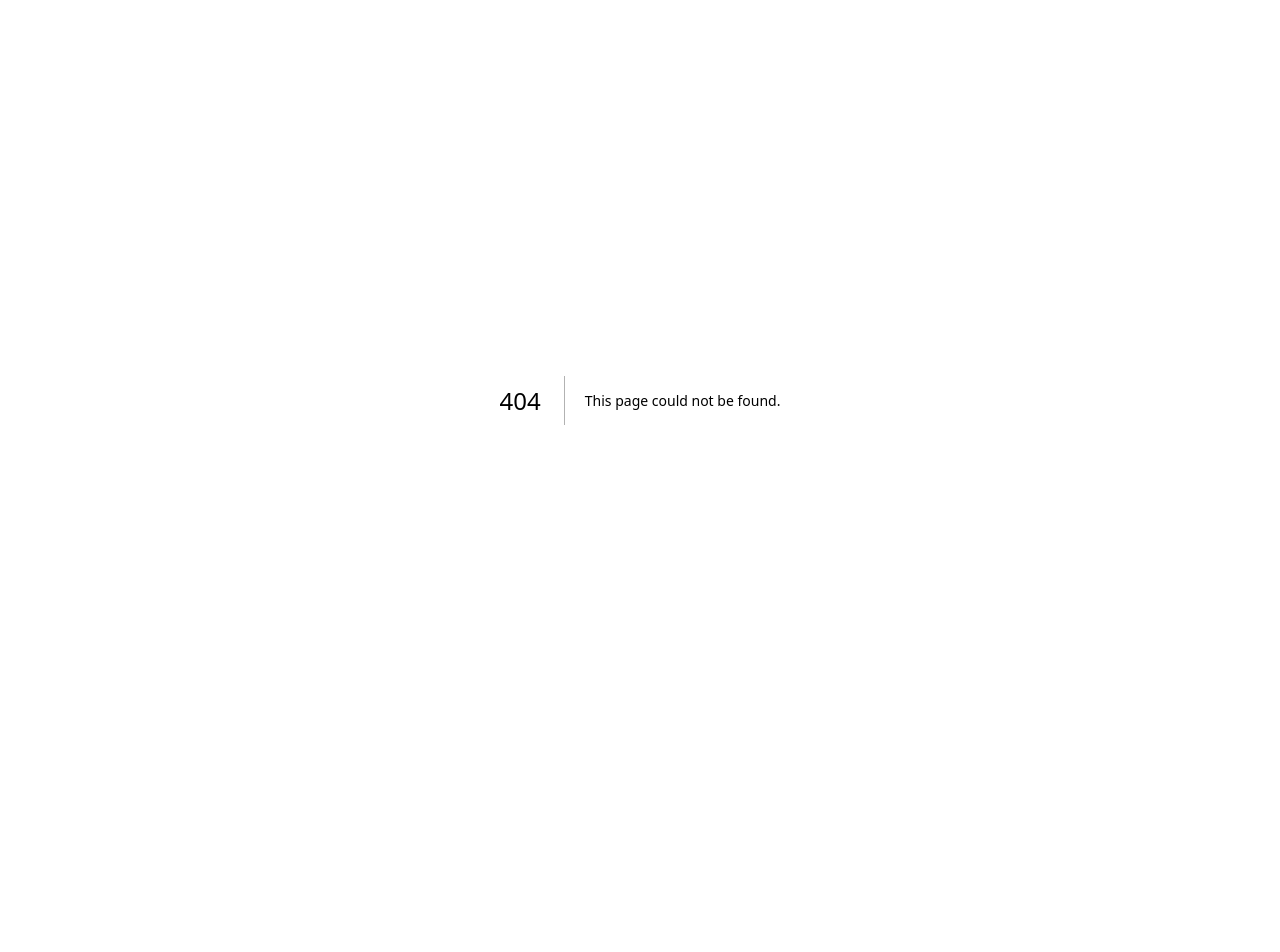
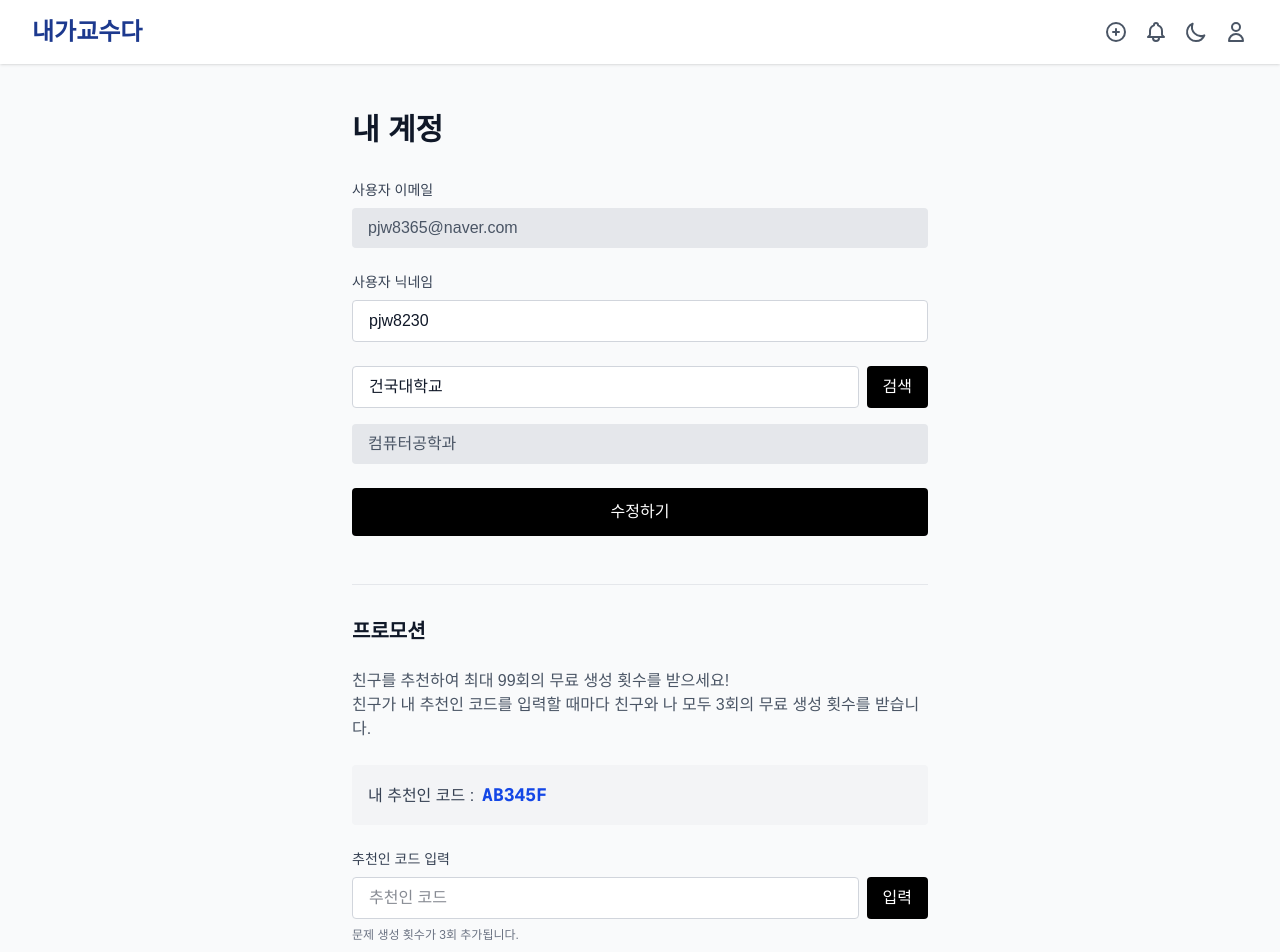
Before and after one commit to K-UniLab/Improfessor-FE, a Next.js app: page /mypage in a window 1280 px wide. Before the commit this address had no page. Shown: the top 952 px of the page. Before the commit the page ends 800 px from the top, so only its background shows below. Built offline with nearby package versions, Linux system fonts and the light colour scheme.

Commit message:
feat: 헤더 컴포넌트의 다크 모드 토글 기능 개선 및 페이지네이션 스타일 최적화: 사용자 경험을 향상시키기 위해 다크 모드 상태 저장 방식 수정 및 페이지네이션 버튼 디자인 업데이트

```diff
--- /dev/null
+++ b/src/app/mypage/page.tsx
@@ -0,0 +1,126 @@
+'use client';
+
+import Header from "@/components/Header";
+import { useState } from "react";
+
+export default function MyPage() {
+  // 더미 사용자 정보 (추후 API 연동 예정)
+  const [email] = useState("pjw8365@naver.com");
+  const [nickname, setNickname] = useState("pjw8230");
+  const [university, setUniversity] = useState("건국대학교");
+  const [department] = useState("컴퓨터공학과");
+  const [referralCode] = useState("AB345F");
+  const [inputReferral, setInputReferral] = useState("");
+
+  return (
+    <div className="min-h-screen bg-gray-50 dark:bg-gray-900">
+      <Header />
+
+      <main className="max-w-xl mx-auto px-4 sm:px-6 lg:px-0 py-12">
+        {/* 내 계정 */}
+        <h1 className="text-3xl font-bold text-gray-900 dark:text-white mb-8">내 계정</h1>
+
+        {/* 사용자 이메일 */}
+        <div className="space-y-6">
+          <div>
+            <label className="block text-sm font-medium text-gray-700 dark:text-gray-300 mb-2">사용자 이메일</label>
+            <input
+              type="email"
+              value={email}
+              disabled
+              className="w-full px-4 py-2 bg-gray-200 dark:bg-gray-700 text-gray-600 dark:text-gray-400 rounded focus:outline-none cursor-not-allowed"
+            />
+          </div>
+
+          {/* 닉네임 */}
+          <div>
+            <label className="block text-sm font-medium text-gray-700 dark:text-gray-300 mb-2">사용자 닉네임</label>
+            <input
+              type="text"
+              value={nickname}
+              onChange={(e) => setNickname(e.target.value)}
+              className="w-full px-4 py-2 bg-white dark:bg-gray-800 border border-gray-300 dark:border-gray-600 rounded focus:ring-2 focus:ring-blue-500 focus:border-transparent text-gray-900 dark:text-white"
+            />
+          </div>
+
+          {/* 대학교 + 학과 */}
+          <div className="space-y-4">
+            <div className="flex gap-2">
+              <input
+                type="text"
+                value={university}
+                onChange={(e) => setUniversity(e.target.value)}
+                placeholder="대학교 검색"
+                className="flex-1 px-4 py-2 bg-white dark:bg-gray-800 border border-gray-300 dark:border-gray-600 rounded focus:ring-2 focus:ring-blue-500 focus:border-transparent text-gray-900 dark:text-white"
+              />
+              <button
+                type="button"
+                className="px-4 py-2 bg-black text-white rounded hover:bg-gray-900 transition whitespace-nowrap"
+              >
+                검색
+              </button>
+            </div>
+            <input
+              type="text"
+              value={department}
+              disabled
+              className="w-full px-4 py-2 bg-gray-200 dark:bg-gray-700 text-gray-600 dark:text-gray-400 rounded focus:outline-none cursor-not-allowed"
+            />
+          </div>
+
+          {/* 수정하기 버튼 */}
+          <button
+            type="button"
+            className="w-full bg-black text-white py-3 rounded hover:bg-gray-900 transition"
+          >
+            수정하기
+          </button>
+        </div>
+
+        {/* 프로모션 */}
+        <div className="mt-12 pt-8 border-t border-gray-200 dark:border-gray-700 space-y-6">
+          <h2 className="text-xl font-semibold text-gray-900 dark:text-white">프로모션</h2>
+          <p className="text-gray-600 dark:text-gray-400">
+            친구를 추천하여 최대 99회의 무료 생성 횟수를 받으세요!<br />
+            친구가 내 추천인 코드를 입력할 때마다 친구와 나 모두 3회의 무료 생성 횟수를 받습니다.
+          </p>
+
+          {/* 내 추천인 코드 */}
+          <div className="bg-gray-100 dark:bg-gray-800 p-4 rounded">
+            <span className="text-gray-700 dark:text-gray-300">내 추천인 코드 :</span>
+            <span className="ml-2 font-mono font-bold text-lg text-blue-700 dark:text-blue-400">{referralCode}</span>
+          </div>
+
+          {/* 추천인 코드 입력 */}
+          <div className="space-y-2">
+            <label className="block text-sm font-medium text-gray-700 dark:text-gray-300">추천인 코드 입력</label>
+            <div className="flex gap-2">
+              <input
+                type="text"
+                value={inputReferral}
+                onChange={(e) => setInputReferral(e.target.value.toUpperCase())}
+                placeholder="추천인 코드"
+                className="flex-1 px-4 py-2 bg-white dark:bg-gray-800 border border-gray-300 dark:border-gray-600 rounded focus:ring-2 focus:ring-blue-500 focus:border-transparent text-gray-900 dark:text-white"
+              />
+              <button
+                type="button"
+                className="px-4 py-2 bg-black text-white rounded hover:bg-gray-900 transition whitespace-nowrap"
+              >
+                입력
+              </button>
+            </div>
+            <p className="text-xs text-gray-500 dark:text-gray-400">문제 생성 횟수가 3회 추가됩니다.</p>
+          </div>
+        </div>
+
+        {/* 계정 탈퇴 */}
+        <button
+          type="button"
+          className="w-full bg-gray-300 dark:bg-gray-700 text-gray-700 dark:text-gray-300 py-3 rounded mt-12 hover:bg-gray-400 dark:hover:bg-gray-600 transition"
+        >
+          계정탈퇴
+        </button>
+      </main>
+    </div>
+  );
+}
```
